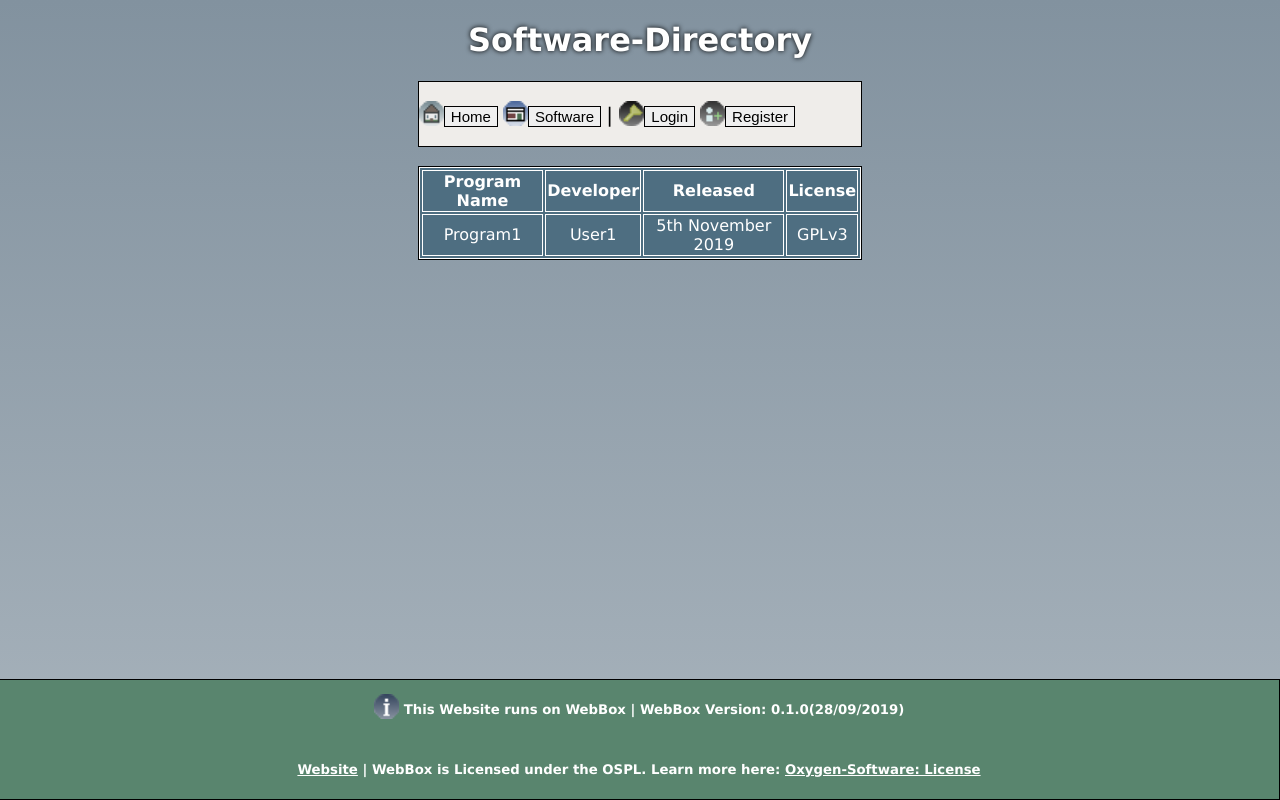
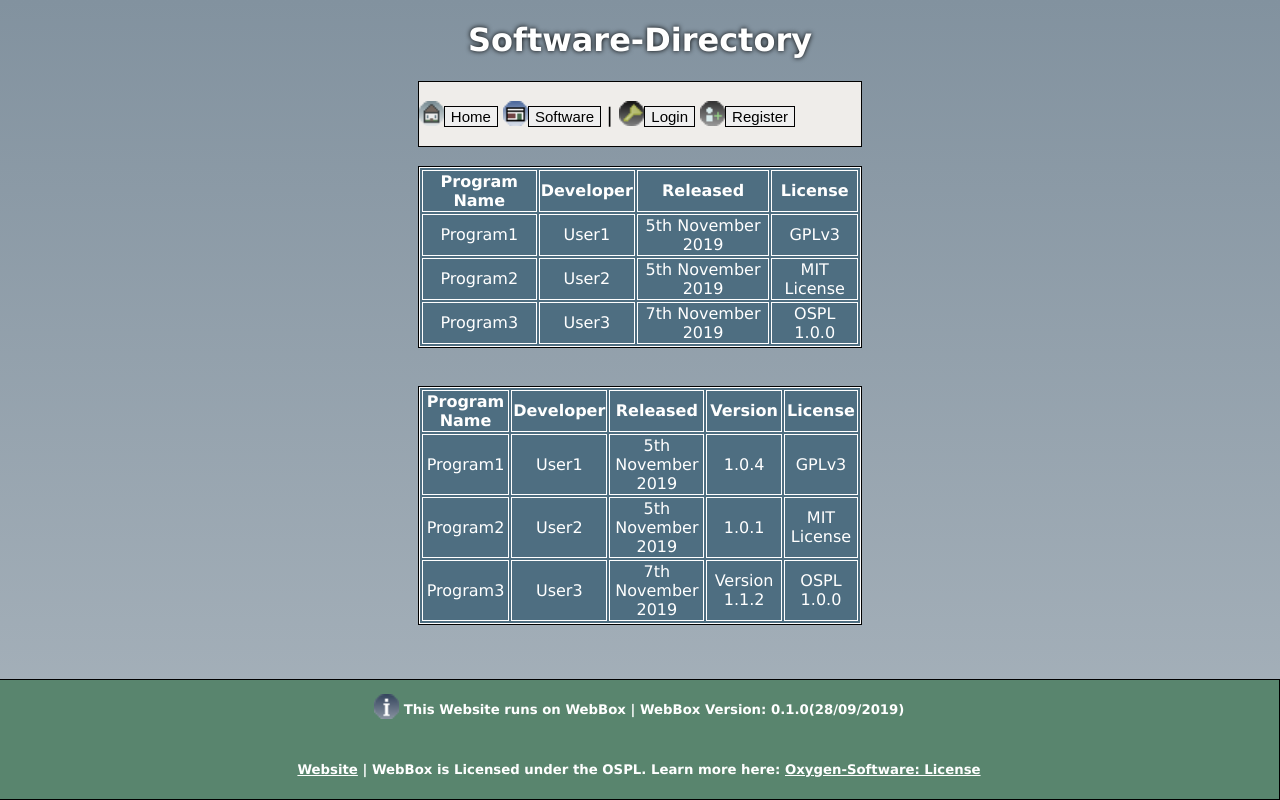
Before and after one commit to kay-ogunbo/WebBox, a PHP site: page /software.php in a window 1280 px wide. Run offline with PHP 8.4, Linux system fonts and the light colour scheme.

Commit message:
Added Recommended-Section To The Software-Page
Added:
  - software.php
    - Added a Recommended-Section that Recommends Software to the User.

Changed:
  - software.php
    - Added a couple more example Programs to the Software-Listings.

```diff
--- a/src/assets/theme/css/software.css
+++ b/src/assets/theme/css/software.css
@@ -21,3 +21,15 @@
      /* Adjust the Width */
      width: 35%;
 }
+
+/* CSS Settings for the Recommended-Section */
+.Recommended-Software {
+     /* Add a Background and Border to it */
+     background-color: #EFEFEF;
+     border: 1px solid black;
+     /* Align everything in the middle */
+     margin: auto;
+     text-align: center;
+     /* Adjust the Width */
+     width: 35%;
+}
--- a/src/software.php
+++ b/src/software.php
@@ -66,8 +66,59 @@
                               <td>5th November 2019</td>
                               <td>GPLv3</td>
                          </tr>
+			 <tr>
+			      <td>Program2</td>
+			      <td>User2</td>
+			      <td>5th November 2019</td>
+			      <td>MIT License</td>
+			 </tr>
+			 <tr>
+			     <td>Program3</td>
+			     <td>User3</td>
+			     <td>7th November 2019</td>
+			     <td>OSPL 1.0.0</td>
+			 </tr>
                     </table>
                </div>
+	       <br>
+	       <br>
+	       <div class="Recommended-Software">
+	       	    <!--This Table will hold any Recommended-Software for the User.
+
+		    Note: As to how the Software will be Recommended, is unknown. It will involve Algorithms though and trying to Program an Algorithm.-->
+		    <table>
+			 <!--Program Details(Name, Developer, Released, Version, License)-->
+			 <tr>
+			      <th>Program Name</th>
+			      <th>Developer</th>
+			      <th>Released</th>
+			      <th>Version</th>
+			      <th>License</th>
+			 </tr>
+			 <!--Note to Contributors: This is just an example. It won't be displayed in the first major Version.-->
+		         <tr>
+			      <td>Program1</td>
+			      <td>User1</td>
+			      <td>5th November 2019</td>
+			      <td>1.0.4</td>
+			      <td>GPLv3</td>
+		         </tr>
+			  <tr>
+			      <td>Program2</td>
+			      <td>User2</td>
+			      <td>5th November 2019</td>
+			      <td>1.0.1</td>
+			      <td>MIT License</td>
+			 </tr>
+   			 <tr>
+                             <td>Program3</td>
+                             <td>User3</td>
+                             <td>7th November 2019</td>
+			     <td>Version 1.1.2</td>
+                             <td>OSPL 1.0.0</td>
+                         </tr>
+	            </table>
+	       </div>
           </main>
           <!--The Footer. This Footer contains Information about:
           - The Software
```
